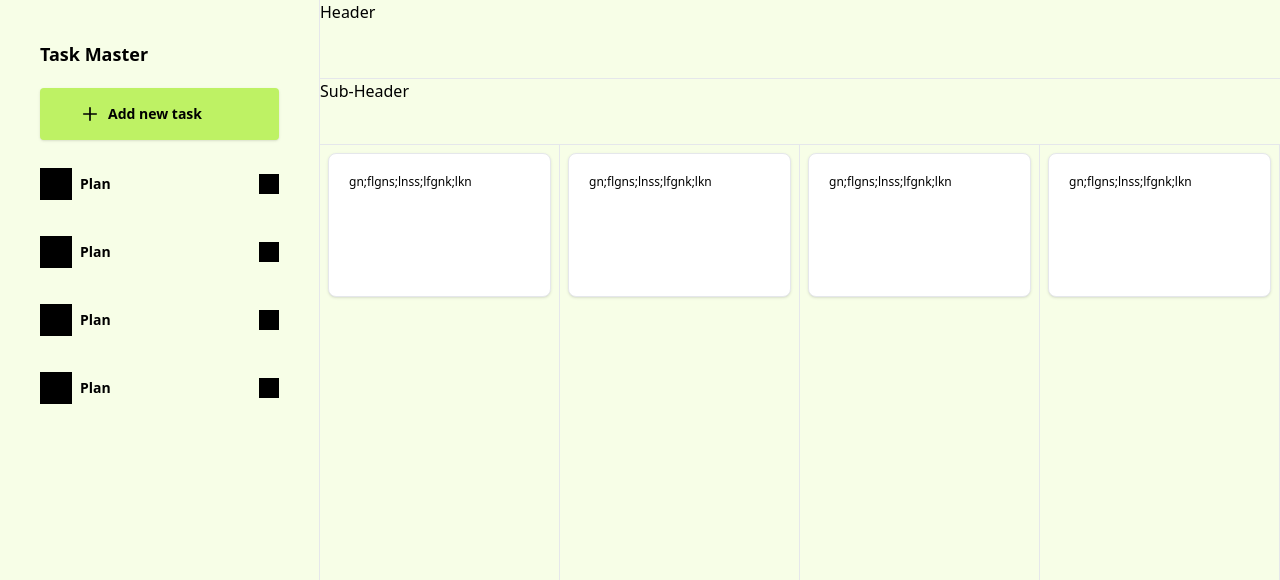
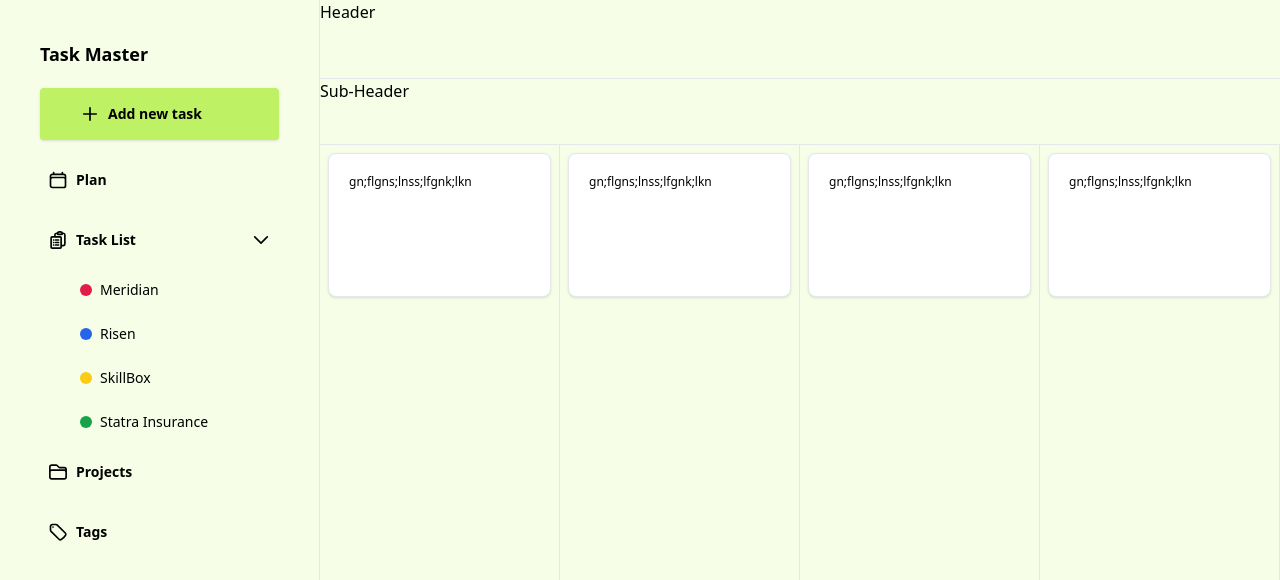
Before and after one commit to koomabenjamin/taskmanager, a Vue app: page / in a window 1280 px wide. Shown: the top 580 px of the page. Built offline with nearby package versions, Linux system fonts and the light colour scheme.

Commit message:
Add sub-list on navigation items

```diff
--- /dev/null
+++ b/src/components/shared/NavItem.vue
@@ -0,0 +1,28 @@
+<template>
+  <div class="w-full h-10 px-2 rounded hover:bg-yellow-100 flex items-center justify-between">
+    <div class="flex items-center space-x-2 text-sm">
+      <component class="h-5 w-5 stroke-2" :is="Icons[props.icon]"></component>
+      <span class="font-semibold">{{ props.label }}</span>
+    </div>
+    <component class="h-5 w-5 stroke-2" :is="Icons['ChevronDownIcon']" v-if="props.subList.length > 0"></component>
+  </div>
+  <div v-if="props.subList.length > 0" class="pl-10 space-y-6">
+    <div v-for="item in props.subList" :key="item" class="flex items-center space-x-2 cursor-pointer">
+      <span :class="`h-3 w-3 ${item.color} rounded-full`"></span>
+      <span class="text-sm">{{ item.name }}</span>
+    </div>
+  </div>
+</template>
+
+<script setup>
+import * as Icons from '@heroicons/vue/24/outline'
+const props =  defineProps({
+  label: [String, Number],
+  icon: [String, Number],
+  subList: [Array, Object],
+})
+</script>
+
+<style>
+
+</style>
--- a/src/views/MainView.vue
+++ b/src/views/MainView.vue
@@ -7,34 +7,10 @@
       <Card/> -->
       <div class="font-bold text-lg">Task Master</div>
       <Button label="Add new task" icon="PlusIcon"/>
-      <div class="w-full h-12 rounded hover:bg-yellow-100 flex items-center justify-between">
-        <div class="flex items-center space-x-2 text-sm">
-          <div class="h-8 w-8 bg-black"></div>
-          <span class="font-semibold">Plan</span>
-        </div>
-        <div class="h-5 w-5 bg-black"></div>
-      </div>
-      <div class="w-full h-12 rounded hover:bg-yellow-100 flex items-center justify-between">
-        <div class="flex items-center space-x-2 text-sm">
-          <div class="h-8 w-8 bg-black"></div>
-          <span class="font-semibold">Plan</span>
-        </div>
-        <div class="h-5 w-5 bg-black"></div>
-      </div>
-      <div class="w-full h-12 rounded hover:bg-yellow-100 flex items-center justify-between">
-        <div class="flex items-center space-x-2 text-sm">
-          <div class="h-8 w-8 bg-black"></div>
-          <span class="font-semibold">Plan</span>
-        </div>
-        <div class="h-5 w-5 bg-black"></div>
-      </div>
-      <div class="w-full h-12 rounded hover:bg-yellow-100 flex items-center justify-between">
-        <div class="flex items-center space-x-2 text-sm">
-          <div class="h-8 w-8 bg-black"></div>
-          <span class="font-semibold">Plan</span>
-        </div>
-        <div class="h-5 w-5 bg-black"></div>
-      </div>
+
+      <NavItem v-for="item in navItems" :key="item.name" :label="item.label" :icon="item.icon" :sub-list="item.subList"/>
+
+
     </div>
     <div class="w-3/4 flex flex-col">
       <div class="w-full h-24 border-b">Header</div>
@@ -53,10 +29,24 @@ import Button from '../components/shared/Button.vue'
 import Fab from '../components/shared/Fab.vue'
 import Tag from '../components/shared/Tag.vue'
 import Card from '../components/shared/Card.vue'
+import NavItem from '../components/shared/NavItem.vue'
 
 const hide = (id) => {
   document.getElementById(id).style.visibility = 'hidden';
 }
+
+const navItems = [
+  { label:'Plan', icon:'CalendarIcon', subList:[] },
+  {
+    label: 'Task List', icon: 'ClipboardDocumentListIcon', subList: [
+      { name: 'Meridian', color:'bg-rose-600'},
+      { name: 'Risen', color:'bg-blue-600'},
+      { name: 'SkillBox', color:'bg-yellow-400'},
+      { name: 'Statra Insurance', color:'bg-green-600'},
+    ]},
+  { label:'Projects', icon:'FolderIcon', subList:[]},
+  { label:'Tags', icon:'TagIcon', subList:[]},
+];
 </script>
 
 <style>
```
